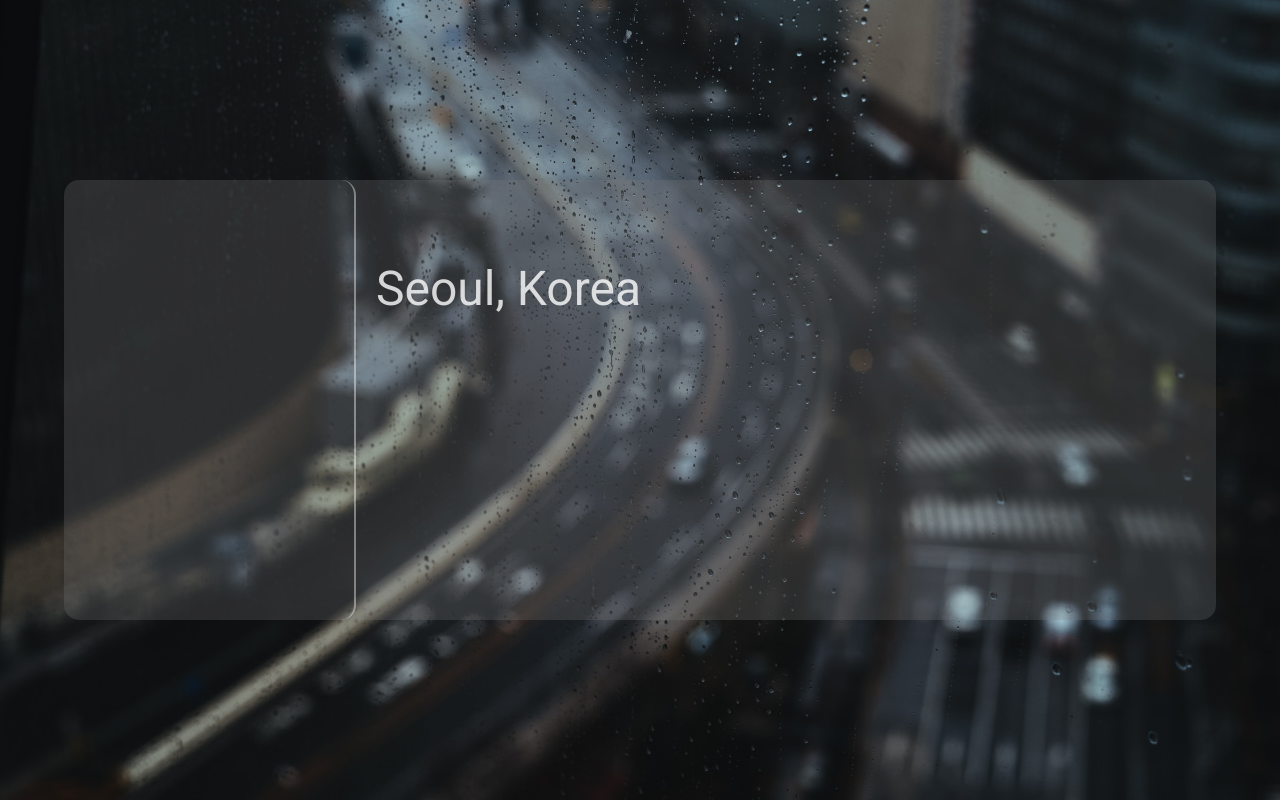
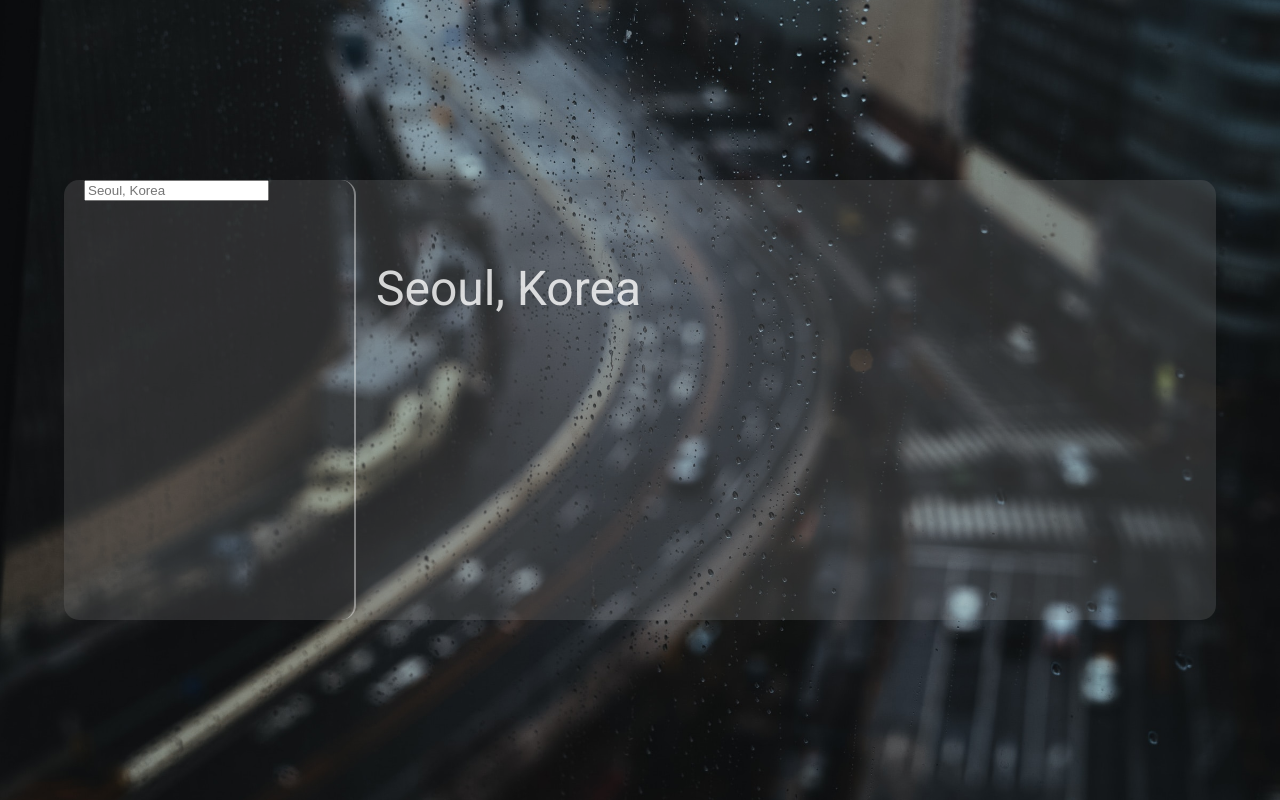
Before and after one commit to OneTooManyln/project_weather_app, a website built with webpack: page dist/index.html in a window 1280 px wide. Built offline with nearby package versions, Linux system fonts and the light colour scheme.

Commit message:
Create input for search bar

```diff
--- a/dist/index.html
+++ b/dist/index.html
@@ -10,7 +10,16 @@
   <body>
     <div class="main-container">
       <div class="content-container">
-        <div class="side-bar"></div>
+        <div class="side-bar">
+          <div class="search-bar">
+            <input
+              type="search"
+              id="search"
+              name="search"
+              placeholder="Seoul, Korea"
+            />
+          </div>
+        </div>
         <div class="content-title">Seoul, Korea</div>
       </div>
     </div>
```
